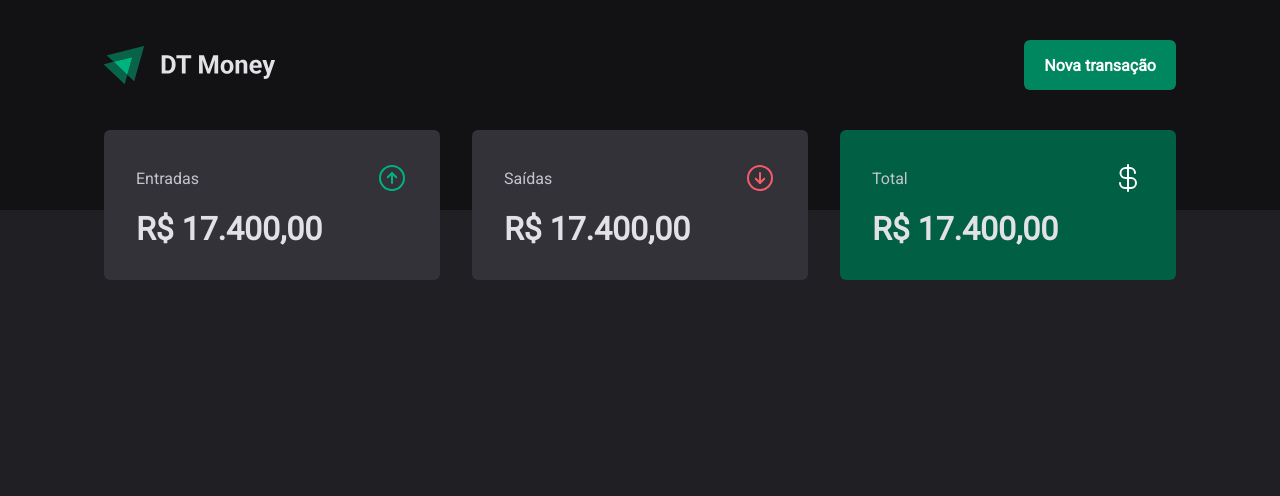
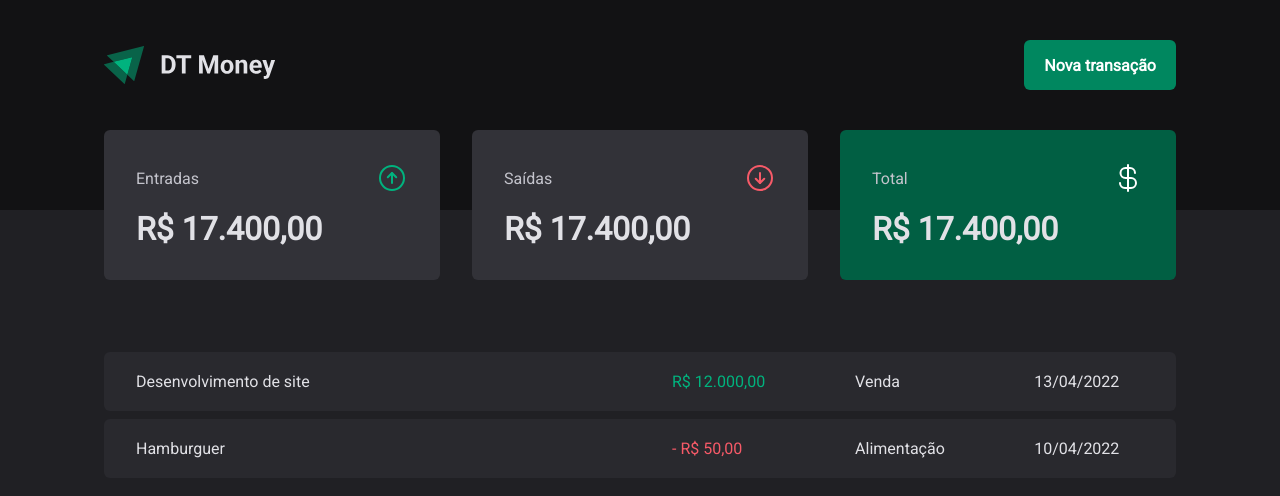
Before and after one commit to IkaroFeitosa/dt-money, a React (Vite) app: page / in a window 1280 px wide. Shown: the top 496 px of the page. Built offline with nearby package versions, Linux system fonts and the light colour scheme.

Commit message:
feat: transactions table

```diff
--- a/src/pages/Transactions/index.tsx
+++ b/src/pages/Transactions/index.tsx
@@ -1,11 +1,30 @@
 import { Header } from "../../components/Header";
 import { Summary } from "../../components/Header/Summary";
+import { PriceHighlight, TransactionsContainer, TransactionsTable } from "./styles";
 
-export function Transactions(){
-    return(
-        <div>
-            <Header/>
-            <Summary/>
-        </div>
-    )
+export function Transactions() {
+  return (
+    <div>
+      <Header />
+      <Summary />
+      <TransactionsContainer>
+        <TransactionsTable>
+          <tbody>
+            <tr>
+              <td width={"50%"}>Desenvolvimento de site</td>
+              <td><PriceHighlight variant="income">R$ 12.000,00</PriceHighlight></td>
+              <td>Venda</td>
+              <td>13/04/2022</td>
+            </tr>
+            <tr>
+              <td width={"50%"}>Hamburguer</td>
+              <td><PriceHighlight variant="outcome">- R$ 50,00</PriceHighlight></td>
+              <td>Alimentação</td>
+              <td>10/04/2022</td>
+            </tr>
+          </tbody>
+        </TransactionsTable>
+      </TransactionsContainer>
+    </div>
+  );
 }
--- a/src/pages/Transactions/styles.ts
+++ b/src/pages/Transactions/styles.ts
@@ -0,0 +1,38 @@
+import styled from "styled-components";
+
+
+export const TransactionsContainer = styled.main`
+    width: 100%;
+    max-width: 1120px;
+    margin: 4rem auto 0;
+    padding: 0 1.5rem;
+`
+
+export const TransactionsTable = styled.table`
+    width: 100%;
+    border-collapse: separate;
+    border-spacing: 0 0.5rem;
+    margin-top: 1.5rem;
+
+    td{
+        padding: 1.25rem 2rem;
+        background: ${(props) => props.theme["gray-700"]};
+
+        &:first-child{
+            border-top-left-radius: 6px;
+            border-bottom-left-radius: 6px;
+        }
+
+        &:last-child{
+            border-top-right-radius: 6px;
+            border-bottom-right-radius: 6px;
+        }
+    }
+`
+interface PriceHighlightProps {
+    variant?: 'income' | 'outcome'
+}
+
+export const PriceHighlight = styled.span<PriceHighlightProps>`
+    color: ${(props) => props.variant === 'income' ? props.theme["green-300"] : props.theme["red-300"]};
+`
```
